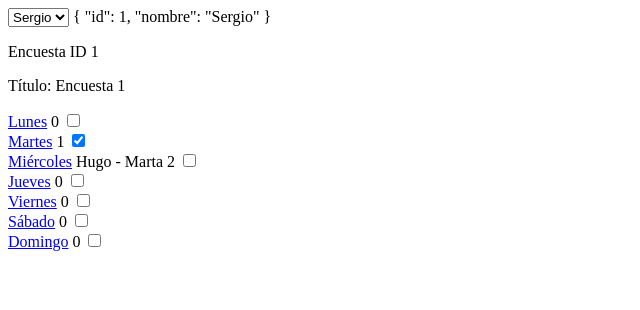
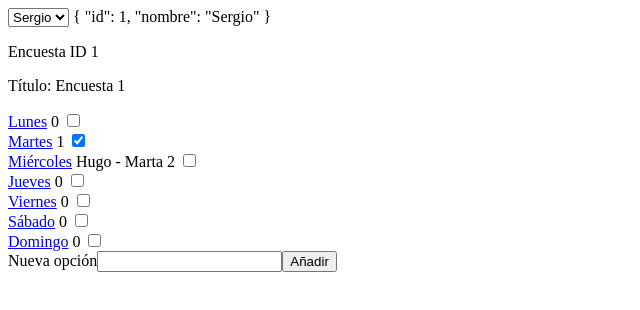
Before and after one commit to sergiojuan76/ng_encuesta, an Angular app: page /encuesta/1 in a window 1280 px wide. Shown: the top 310 px of the page, without its empty margins (0-640 px from the left). Built offline with nearby package versions, Linux system fonts and the light colour scheme.

Commit message:
Añadir opciones a una encuesta

```diff
--- a/src/app/encuesta/encuesta.component.html
+++ b/src/app/encuesta/encuesta.component.html
@@ -3,3 +3,4 @@
 <div *ngFor="let opcion of encuesta?.opciones">
     <app-opcion-encuesta [opcion]="opcion" [encuesta]="encuesta!" (voto)="onNotify()"></app-opcion-encuesta>
 </div>
+<label title="Nueva opción" for="nuevaOpcion">Nueva opción</label><input id="nuevaOpcion" type="text" [(ngModel)]="nuevaOpcion"/><button (click)="onAnyadirOpcion()">Añadir</button>
--- a/src/app/encuesta/encuesta.component.ts
+++ b/src/app/encuesta/encuesta.component.ts
@@ -12,6 +12,7 @@ import { EncuestaService } from '../encuesta.service';
 export class EncuestaComponent implements OnInit {
 
   encuesta!: Encuesta|null;
+  nuevaOpcion!: string;
 
   constructor(
     private activatedRoute : ActivatedRoute,
@@ -27,4 +28,8 @@ export class EncuestaComponent implements OnInit {
   onNotify() {
     console.log("Voto");
   }
+
+  onAnyadirOpcion() {
+    this.encuesta?.opciones.push({id: 9, nombre: this.nuevaOpcion, votos: []});
+  }
 }
```
